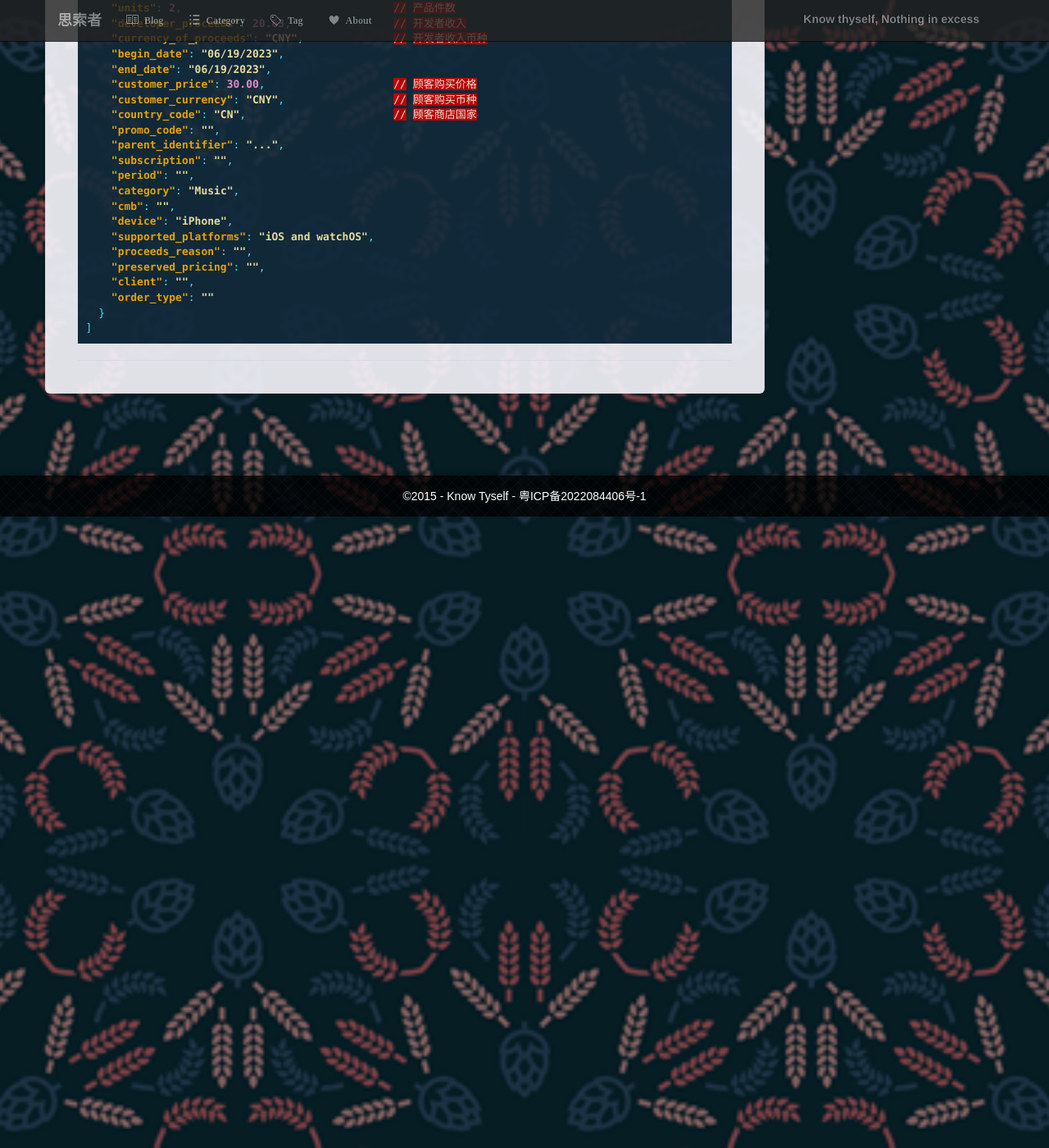
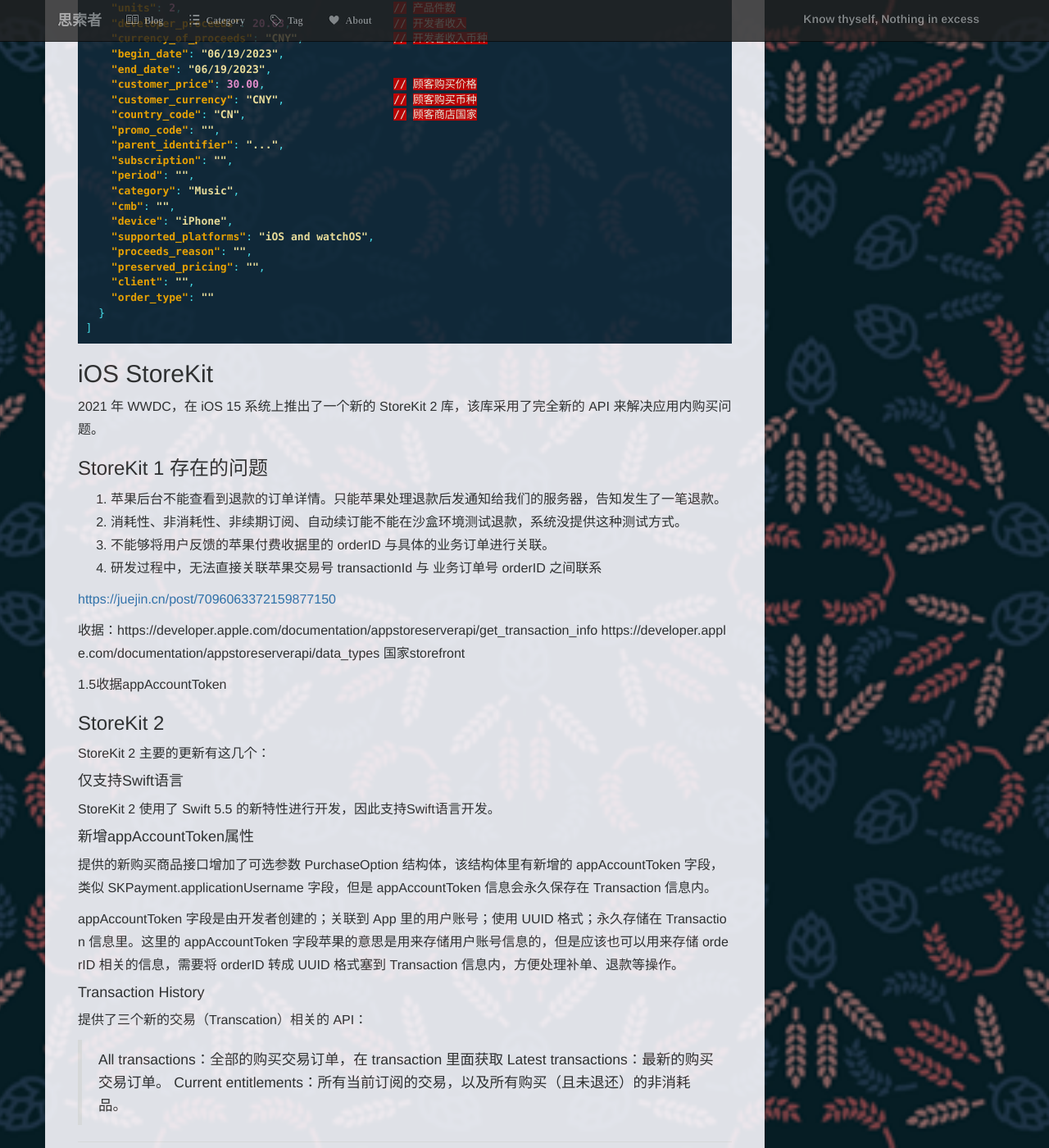
Before and after one commit to liushoukai/liushoukai.github.io, a Jekyll site: the page built from _posts/2020-04-04-appstore-in-app-purchase.md, in a window 1280 px wide and 1400 px high, scrolled down 15921 px. Shown: the whole window at 82% size. Built offline with Jekyll 4.4.1, drawn with Linux system fonts in a browser that asks for light colours; comment, search, counter and statistics services are not loaded; some of the changed text lies outside the part shown.

Commit message:
Update posts

````diff
--- a/_posts/2020-04-04-appstore-in-app-purchase.md
+++ b/_posts/2020-04-04-appstore-in-app-purchase.md
@@ -532,8 +532,6 @@
 
 * 由于无法从用户账户成功扣款，订阅被自动取消一段事件后，用户重新续订时，会触发RENEWAL事件；
 
-
-
 #### INTERACTIVE_RENEWAL
 
 >Indicates the customer renewed a subscription interactively, either by using your app’s interface, or on the App Store in the account's Subscriptions settings. Make service available immediately.
@@ -630,6 +628,47 @@
 ]
 ```
 
+## iOS StoreKit
+
+2021 年 WWDC，在 iOS 15 系统上推出了一个新的 StoreKit 2 库，该库采用了完全新的 API 来解决应用内购买问题。
+
+### StoreKit 1 存在的问题
+
+1. 苹果后台不能查看到退款的订单详情。只能苹果处理退款后发通知给我们的服务器，告知发生了一笔退款。
+2. 消耗性、非消耗性、非续期订阅、自动续订能不能在沙盒环境测试退款，系统没提供这种测试方式。
+3. 不能够将用户反馈的苹果付费收据里的 orderID 与具体的业务订单进行关联。
+4. 研发过程中，无法直接关联苹果交易号 transactionId 与 业务订单号 orderID 之间联系
+
+[https://juejin.cn/post/7096063372159877150](https://juejin.cn/post/7096063372159877150)
+
+收据：https://developer.apple.com/documentation/appstoreserverapi/get_transaction_info
+https://developer.apple.com/documentation/appstoreserverapi/data_types
+国家storefront
+
+1.5收据appAccountToken
+
+### StoreKit 2
+
+StoreKit 2 主要的更新有这几个：
+
+#### 仅支持Swift语言
+
+StoreKit 2 使用了 Swift 5.5 的新特性进行开发，因此支持Swift语言开发。
+
+#### 新增appAccountToken属性
+
+提供的新购买商品接口增加了可选参数 PurchaseOption 结构体，该结构体里有新增的 appAccountToken 字段， 类似 SKPayment.applicationUsername 字段，但是 appAccountToken 信息会永久保存在 Transaction 信息内。
+
+appAccountToken 字段是由开发者创建的；关联到 App 里的用户账号；使用 UUID 格式；永久存储在 Transaction 信息里。这里的 appAccountToken 字段苹果的意思是用来存储用户账号信息的，但是应该也可以用来存储 orderID 相关的信息，需要将 orderID 转成 UUID 格式塞到 Transaction 信息内，方便处理补单、退款等操作。
+
+#### Transaction History
+
+提供了三个新的交易（Transcation）相关的 API：
+
+> All transactions：全部的购买交易订单，在 transaction 里面获取
+> Latest transactions：最新的购买交易订单。
+> Current entitlements：所有当前订阅的交易，以及所有购买（且未退还）的非消耗品。
+
 [1]:https://developer.apple.com/cn/in-app-purchase/
 [2]:https://developer.apple.com/documentation/storekit/in-app_purchase/handling_refund_notifications
 [3]:https://developer.apple.com/wwdc20/
````
Also changed, not shown: _posts/2020-04-04-git-command.md (+12 -0 lines), _posts/2020-04-04-mysql-lock.md (+10 -3 lines), _posts/2020-04-04-orm-mybatis.md (added, +21 -0 lines), _posts/2020-04-04-react-learn.md (added, +12 -0 lines), _posts/2020-04-04-spring-oauth2-oidc.md (added, +95 -0 lines), _posts/2020-04-04-git-client.md (line endings or trailing spaces).
